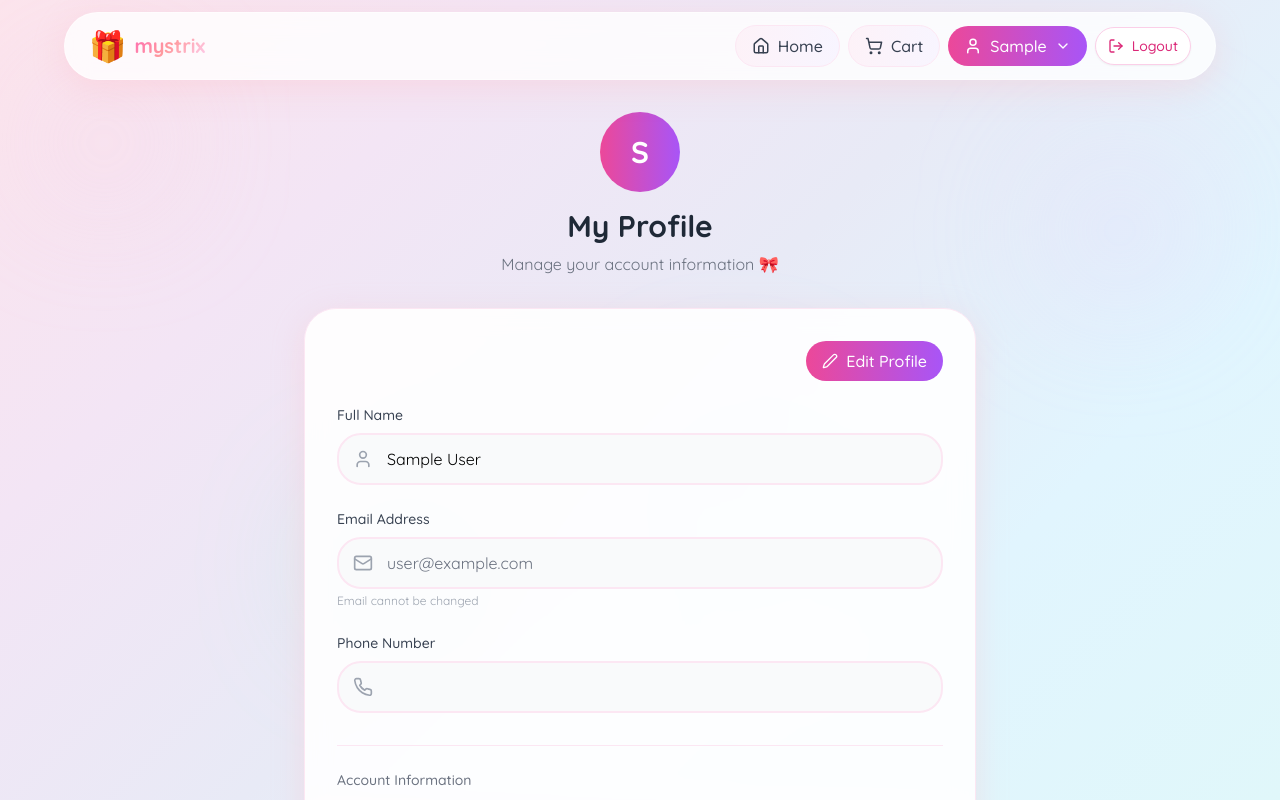
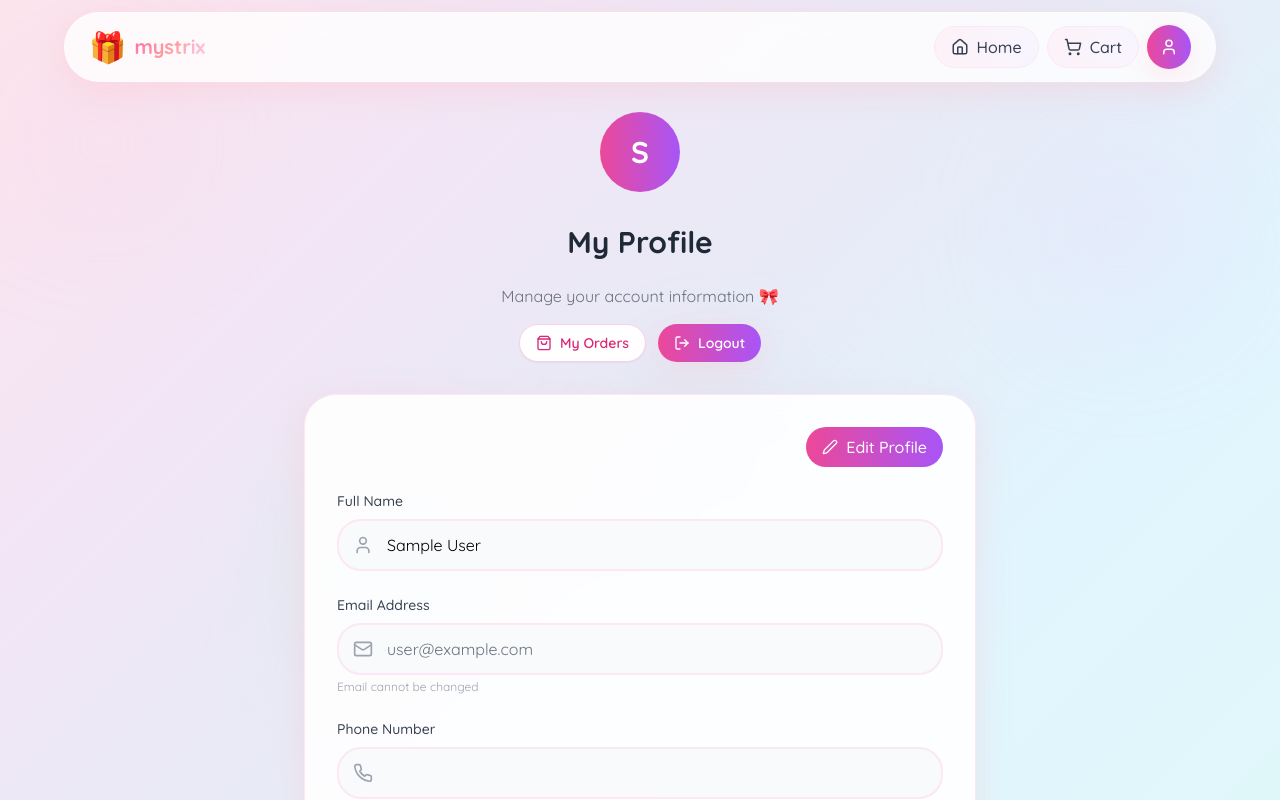
Before and after one commit to NaveeN-929/mystrix, a Next.js app in the folder frontend/: page /profile in a window 1280 px wide. Shown: the top 800 px of the page. Built offline with nearby package versions, Linux system fonts and the light colour scheme; no server answers; sample sign-in values are in the browser's storage.

Commit message:
navbarfix + myorder fix

```diff
--- a/frontend/app/orders/page.tsx
+++ b/frontend/app/orders/page.tsx
@@ -9,10 +9,24 @@ import { cn } from '@/lib/utils'
 import { formatPrice } from '@/lib/utils'
 import { ordersApi, Order } from '@/lib/api'
 
+// Fallback for legacy auth storage (pre-NextAuth)
+function getLegacyToken(): string | null {
+  if (typeof window === 'undefined') return null
+  try {
+    const stored = localStorage.getItem('mystrix-auth')
+    if (!stored) return null
+    const parsed = JSON.parse(stored)
+    return parsed?.state?.token || parsed?.token || null
+  } catch {
+    return null
+  }
+}
+
 export default function OrdersPage() {
   const router = useRouter()
   const { data: session, status } = useSession()
-  const token = session?.accessToken
+  // Support NextAuth token first; fallback to legacy localStorage token
+  const token = session?.accessToken || getLegacyToken()
 
   const [orders, setOrders] = useState<Order[]>([])
   const [isLoadingOrders, setIsLoadingOrders] = useState(true)
@@ -20,10 +34,11 @@ export default function OrdersPage() {
   const [expandedOrder, setExpandedOrder] = useState<string | null>(null)
 
   useEffect(() => {
-    if (status === 'unauthenticated') {
+    // If no token from either NextAuth or legacy store, redirect
+    if (status === 'unauthenticated' && !token) {
       router.push('/login?redirect=/orders')
     }
-  }, [status, router])
+  }, [status, token, router])
 
   // Fetch user orders
   useEffect(() => {
@@ -43,13 +58,13 @@ export default function OrdersPage() {
       }
     }
 
-    if (status === 'authenticated' && token) {
+    if (token) {
       fetchOrders()
     }
   }, [status, token])
 
   // Show loading while checking authentication
-  if (status === 'loading' || status === 'unauthenticated') {
+  if (status === 'loading' || (!token && status === 'unauthenticated')) {
     return (
       <div className="min-h-screen flex items-center justify-center">
         <motion.div
--- a/frontend/app/profile/page.tsx
+++ b/frontend/app/profile/page.tsx
@@ -3,8 +3,8 @@
 import { useState, useEffect } from 'react'
 import { motion } from 'framer-motion'
 import { useRouter } from 'next/navigation'
-import { useSession } from 'next-auth/react'
-import { User, Mail, Phone, Edit2, Save, X } from 'lucide-react'
+import { useSession, signOut } from 'next-auth/react'
+import { User, Mail, Phone, Edit2, Save, X, ShoppingBag, LogOut } from 'lucide-react'
 import { cn } from '@/lib/utils'
 import { authApi } from '@/lib/api'
 
@@ -86,6 +86,13 @@ export default function ProfilePage() {
     setError('')
   }
 
+  const handleLogout = () => {
+    signOut({ callbackUrl: '/login', redirect: true }).catch((error) => {
+      console.error('Sign out failed, forcing redirect', error)
+      window.location.href = '/login'
+    })
+  }
+
   // Show loading while checking authentication
   if (status === 'loading' || status === 'unauthenticated' || !user) {
     return (
@@ -106,13 +113,39 @@ export default function ProfilePage() {
         <motion.div
           initial={{ opacity: 0, y: -20 }}
           animate={{ opacity: 1, y: 0 }}
-          className="text-center mb-8"
+          className="mb-8 flex flex-col items-center gap-4"
         >
           <div className="inline-flex items-center justify-center w-20 h-20 rounded-full bg-gradient-to-r from-pink-500 to-purple-500 mb-4 text-white text-3xl font-bold">
             {user.name.charAt(0).toUpperCase()}
           </div>
           <h1 className="text-3xl font-bold text-gray-800">My Profile</h1>
           <p className="text-gray-500 mt-2">Manage your account information 🎀</p>
+
+          {/* Quick actions */}
+          <div className="flex flex-wrap justify-center gap-3">
+            <button
+              onClick={() => router.push('/orders')}
+              className={cn(
+                'flex items-center gap-2 px-4 py-2 rounded-kawaii',
+                'bg-white border border-pink-200 text-pink-600',
+                'shadow-sm hover:bg-pink-50 transition-all duration-200'
+              )}
+            >
+              <ShoppingBag size={16} />
+              <span className="text-sm font-semibold">My Orders</span>
+            </button>
+            <button
+              onClick={handleLogout}
+              className={cn(
+                'flex items-center gap-2 px-4 py-2 rounded-kawaii',
+                'bg-gradient-to-r from-pink-500 to-purple-500 text-white',
+                'shadow-kawaii hover:shadow-kawaii-hover transition-all duration-200'
+              )}
+            >
+              <LogOut size={16} />
+              <span className="text-sm font-semibold">Logout</span>
+            </button>
+          </div>
         </motion.div>
 
         {/* Profile Card */}
--- a/frontend/components/Navbar.tsx
+++ b/frontend/components/Navbar.tsx
@@ -1,11 +1,10 @@
 'use client'
 
-import { useState } from 'react'
 import Link from 'next/link'
 import { usePathname } from 'next/navigation'
-import { useSession, signOut } from 'next-auth/react'
-import { motion, AnimatePresence } from 'framer-motion'
-import { ShoppingCart, Home, User, LogOut, ChevronDown } from 'lucide-react'
+import { useSession } from 'next-auth/react'
+import { motion } from 'framer-motion'
+import { ShoppingCart, Home, User } from 'lucide-react'
 import { useCartStore } from '@/lib/store'
 import { cn } from '@/lib/utils'
 
@@ -13,18 +12,8 @@ export function Navbar() {
   const pathname = usePathname()
   const { data: session, status } = useSession()
   const totalItems = useCartStore((state) => state.getTotalItems())
-  const [showUserMenu, setShowUserMenu] = useState(false)
   const isAuthenticated = status === 'authenticated'
   const user = session?.user
-
-  const handleLogout = () => {
-    setShowUserMenu(false)
-    // Ensure signOut triggers navigation even if NextAuth call fails
-    signOut({ callbackUrl: '/login', redirect: true }).catch((error) => {
-      console.error('Sign out failed, forcing redirect', error)
-      window.location.href = '/login'
-    })
-  }
 
   const navLinks = [
     { href: '/', label: 'Home', icon: Home },
@@ -76,102 +65,21 @@ export function Navbar() {
                   />
                 </div>
               ) : isAuthenticated && user ? (
-                <div className="flex items-center gap-2 relative z-50">
-                  <motion.button
-                    whileHover={{ scale: 1.05 }}
-                    whileTap={{ scale: 0.95 }}
-                    onClick={() => setShowUserMenu(!showUserMenu)}
+                <Link href="/profile" aria-label="Go to profile">
+                  <motion.div
+                    whileHover={{ scale: 1.08 }}
+                    whileTap={{ scale: 0.96 }}
                     className={cn(
-                      'flex items-center gap-2 px-4 py-2 rounded-full',
+                      'flex items-center justify-center h-11 w-11 rounded-full',
                       'bg-gradient-to-r from-pink-500 to-purple-500',
-                      'text-white font-medium',
+                      'text-white font-semibold',
+                      'shadow-kawaii hover:shadow-kawaii-hover',
                       'transition-all duration-300'
                     )}
                   >
                     <User size={18} />
-                    <span className="hidden sm:block max-w-[100px] truncate">
-                      {user?.name?.split(' ')[0] || 'User'}
-                    </span>
-                    <ChevronDown size={16} className={cn(
-                      'transition-transform duration-200',
-                      showUserMenu && 'rotate-180'
-                    )} />
-                  </motion.button>
-
-                  <motion.button
-                    whileHover={{ scale: 1.05 }}
-                    whileTap={{ scale: 0.95 }}
-                    onClick={handleLogout}
-                    className={cn(
-                      'flex items-center gap-2 px-3 py-2 rounded-full',
-                      'bg-white border border-pink-200 text-pink-600',
-                      'shadow-sm hover:bg-pink-50 transition-all duration-200'
-                    )}
-                    aria-label="Logout"
-                  >
-                    <LogOut size={16} />
-                    <span className="hidden sm:block text-sm font-medium">Logout</span>
-                  </motion.button>
-
-                  {/* User Dropdown Menu */}
-                  <AnimatePresence>
-                    {showUserMenu && (
-                      <motion.div
-                        initial={{ opacity: 0, y: 10, scale: 0.95 }}
-                        animate={{ opacity: 1, y: 0, scale: 1 }}
-                        exit={{ opacity: 0, y: 10, scale: 0.95 }}
-                        transition={{ duration: 0.15 }}
-                        className={cn(
-                          'absolute right-0 mt-2 w-56',
-                          'bg-white rounded-2xl shadow-kawaii border border-pink-100',
-                          'py-2 z-50 overflow-hidden'
-                        )}
-                      >
-                        {/* User Info Header */}
-                        <div className="px-4 py-3 bg-gradient-to-r from-pink-50 to-lavender-50 border-b border-pink-100">
-                          <div className="flex items-center gap-3">
-                            <div className="w-10 h-10 rounded-full bg-gradient-to-r from-pink-500 to-purple-500 flex items-center justify-center text-white font-bold">
-                              {(user?.name || 'U').charAt(0).toUpperCase()}
-                            </div>
-                            <div className="flex-1 min-w-0">
-                              <p className="text-sm font-semibold text-gray-800 truncate">{user?.name}</p>
-                              <p className="text-xs text-gray-500 truncate">{user?.email}</p>
-                            </div>
-                          </div>
-                        </div>
-
-                        {/* Menu Items */}
-                        <div className="py-1">
-                          <Link
-                            href="/profile"
-                            onClick={() => setShowUserMenu(false)}
-                            className={cn(
-                              'flex items-center gap-3 px-4 py-2.5',
-                              'text-gray-700 hover:bg-pink-50 hover:text-pink-600',
-                              'transition-colors duration-200'
-                            )}
-                          >
-                            <User size={16} />
-                            <span className="text-sm font-medium">My Profile</span>
-                          </Link>
-
-                          <Link
-                            href="/orders"
-                            onClick={() => setShowUserMenu(false)}
-                            className={cn(
-                              'flex items-center gap-3 px-4 py-2.5',
-                              'text-gray-700 hover:bg-pink-50 hover:text-pink-600',
-                              'transition-colors duration-200'
-                            )}
-                          >
-                            <ShoppingCart size={16} />
-                            <span className="text-sm font-medium">My Orders</span>
-                          </Link>
-                        </div>
-                      </motion.div>
-                    )}
-                  </AnimatePresence>
-                </div>
+                  </motion.div>
+                </Link>
               ) : (
                 <Link href="/login">
                   <motion.div
@@ -194,13 +102,6 @@ export function Navbar() {
         </div>
       </div>
 
-      {/* Click outside to close dropdown */}
-      {showUserMenu && (
-        <div
-          className="fixed inset-0 z-40"
-          onClick={() => setShowUserMenu(false)}
-        />
-      )}
     </motion.nav>
   )
 }
```
